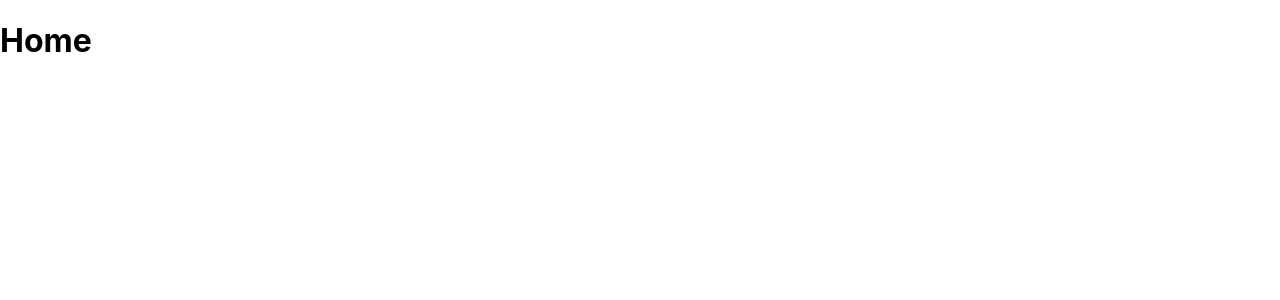
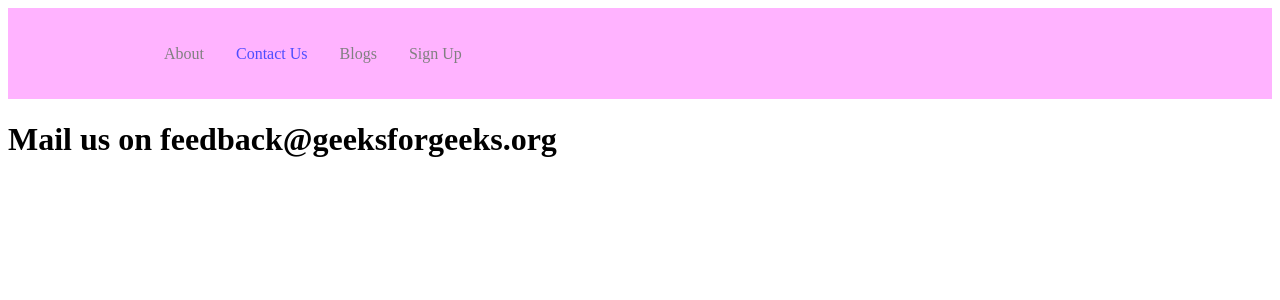
Before and after one commit to ericrothmuller/sky-marketing, a React (Create React App) app: page /contact in a window 1280 px wide. Shown: the top 300 px of the page. Built offline with nearby package versions, Linux system fonts and the light colour scheme.

Commit message:
Installed react-icons and added content for pages.

```diff
--- a/package.json
+++ b/package.json
@@ -8,6 +8,7 @@
     "@testing-library/user-event": "^13.5.0",
     "react": "^18.2.0",
     "react-dom": "^18.2.0",
+    "react-icons": "^4.6.0",
     "react-router-dom": "^6.4.2",
     "react-scripts": "5.0.1",
     "styled-components": "^5.3.6",
--- a/src/App.js
+++ b/src/App.js
@@ -1,12 +1,27 @@
+import React from 'react';
 import './App.css';
-import Home from './components/Home';
+import Navbar from './components/Navbar';
+import { BrowserRouter as Router, Routes, Route}
+	from 'react-router-dom';
+import Home from './pages';
+import About from './pages/about';
+import Blogs from './pages/blogs';
+import SignUp from './pages/signup';
+import Contact from './pages/contact';
 
 function App() {
-  return (
-    <div>
-      <Home />
-    </div>
-  );
+return (
+	<Router>
+	<Navbar />
+	<Routes>
+		<Route exact path='/' element={<Home />} />
+		<Route path='/about' element={<About/>} />
+		<Route path='/contact' element={<Contact/>} />
+		<Route path='/blogs' element={<Blogs/>} />
+		<Route path='/sign-up' element={<SignUp/>} />
+	</Routes>
+	</Router>
+);
 }
 
 export default App;
--- a/src/index.js
+++ b/src/index.js
@@ -1,17 +1,10 @@
 import React from 'react';
-import ReactDOM from 'react-dom/client';
-import './index.css';
+import ReactDOM from 'react-dom';
 import App from './App';
-import reportWebVitals from './reportWebVitals';
 
-const root = ReactDOM.createRoot(document.getElementById('root'));
-root.render(
-  <React.StrictMode>
-    <App />
-  </React.StrictMode>
+ReactDOM.render(
+<React.StrictMode>
+	<App />
+</React.StrictMode>,
+document.getElementById('root')
 );
-
-// If you want to start measuring performance in your app, pass a function
-// to log results (for example: reportWebVitals(console.log))
-// or send to an analytics endpoint. Learn more: https://bit.ly/CRA-vitals
-reportWebVitals();
--- a/src/pages/about.js
+++ b/src/pages/about.js
@@ -0,0 +1,13 @@
+import React from "react";
+
+const About = () => {
+return (
+	<div>
+	<h1>
+		Science portal for geeks.
+	</h1>
+	</div>
+);
+};
+
+export default About;
--- a/src/pages/blogs.js
+++ b/src/pages/blogs.js
@@ -0,0 +1,9 @@
+import React from 'react';
+
+const Blogs = () => {
+return (
+	<h1>You can write your blogs!</h1>
+);
+};
+
+export default Blogs;
--- a/src/pages/contact.js
+++ b/src/pages/contact.js
@@ -0,0 +1,11 @@
+import React from 'react';
+
+const Contact = () => {
+return (
+	<div>
+	<h1>Mail us on feedback@geeksforgeeks.org</h1>
+	</div>
+);
+};
+
+export default Contact;
--- a/src/pages/index.js
+++ b/src/pages/index.js
@@ -0,0 +1,11 @@
+import React from 'react';
+
+const Home = () => {
+return (
+	<div>
+	<h1>Welcome to GeeksforGeeks</h1>
+	</div>
+);
+};
+
+export default Home;
--- a/src/pages/signup.js
+++ b/src/pages/signup.js
@@ -0,0 +1,11 @@
+import React from 'react';
+
+const SignUp = () => {
+return (
+	<div>
+	<h1>Sign Up Successful</h1>
+	</div>
+);
+};
+
+export default SignUp;
```
Also changed, not shown: 1 other file (tests, documents, lock files or other folders).
